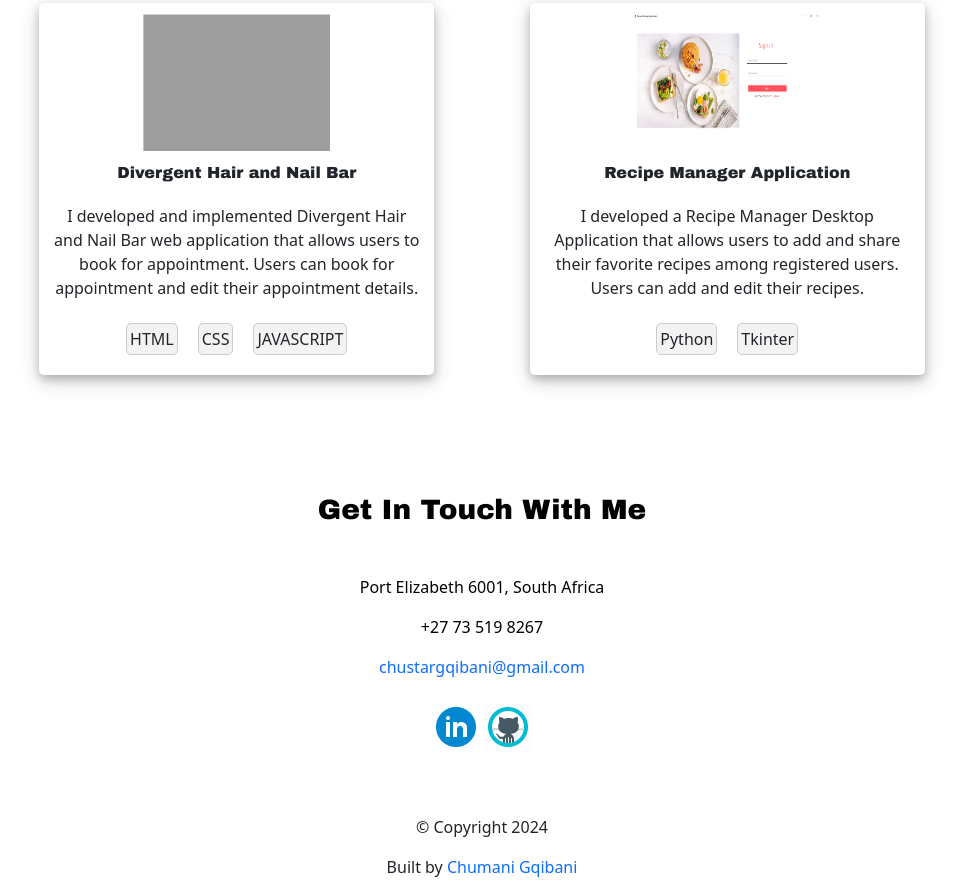
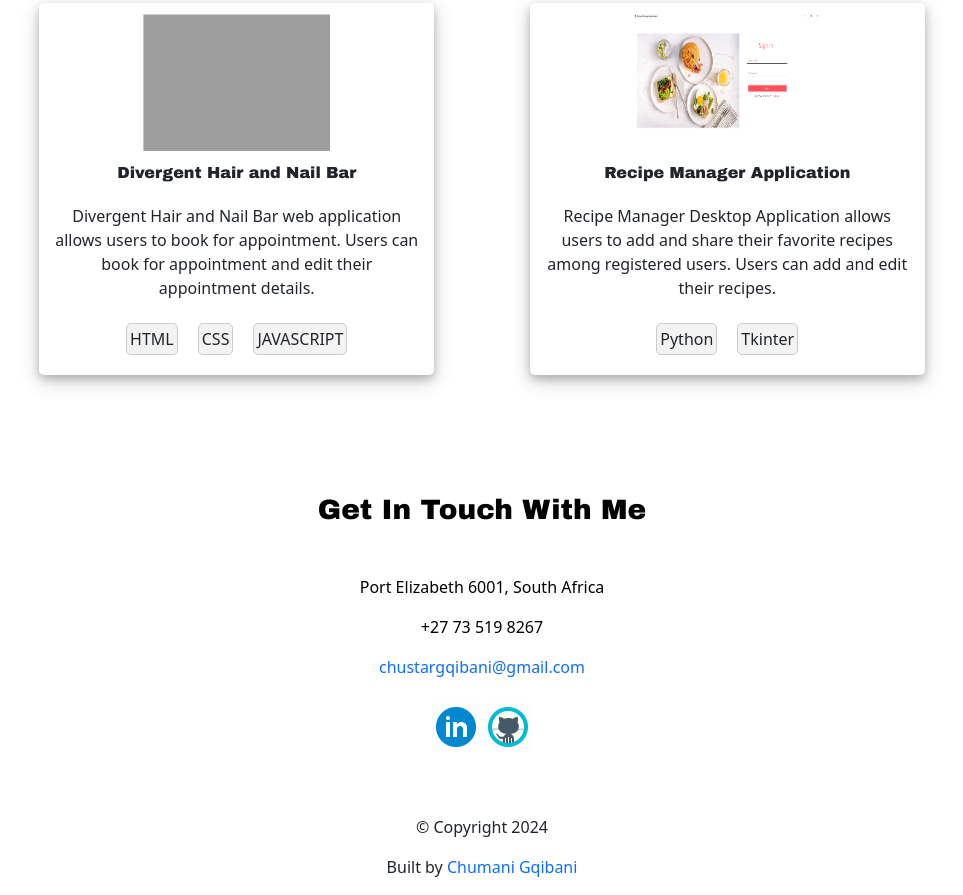
Before and after one commit to chustar0123/Chumani_Gqibani, a plain HTML site: page index.html in a window 1280 px wide. Shown: the part 1579-2474 px from the top of the page, without its empty margins (158-1121 px from the left). Drawn offline with nearby package versions, Linux system fonts and the light colour scheme; grey boxes are pictures that could not be loaded.

Commit message:
Update index.html

```diff
--- a/index.html
+++ b/index.html
@@ -110,7 +110,7 @@
             <img src="images/divergent.PNG" class="projectImage" height="150px" width="200px" alt="Divergent">
             <h6 class="project-heading">Divergent Hair and Nail Bar</h6>
             <p class="project-details">
-                 I developed and implemented Divergent Hair and Nail Bar web application that allows
+                 Divergent Hair and Nail Bar web application allows
                  users to book for appointment. Users can book for appointment and edit
                  their appointment details.
               </p>
@@ -125,7 +125,7 @@
             <img src="images/recipe.PNG" class="projectImage" height="150px" width="200px" alt="Recipe">
             <h6 class="project-heading">Recipe Manager Application</h6>
             <p class="project-details">
-                I developed a Recipe Manager Desktop Application that allows users to add
+                Recipe Manager Desktop Application allows users to add
                 and share their favorite recipes among registered users. Users can add and
                 edit their recipes.
               </p>
```
